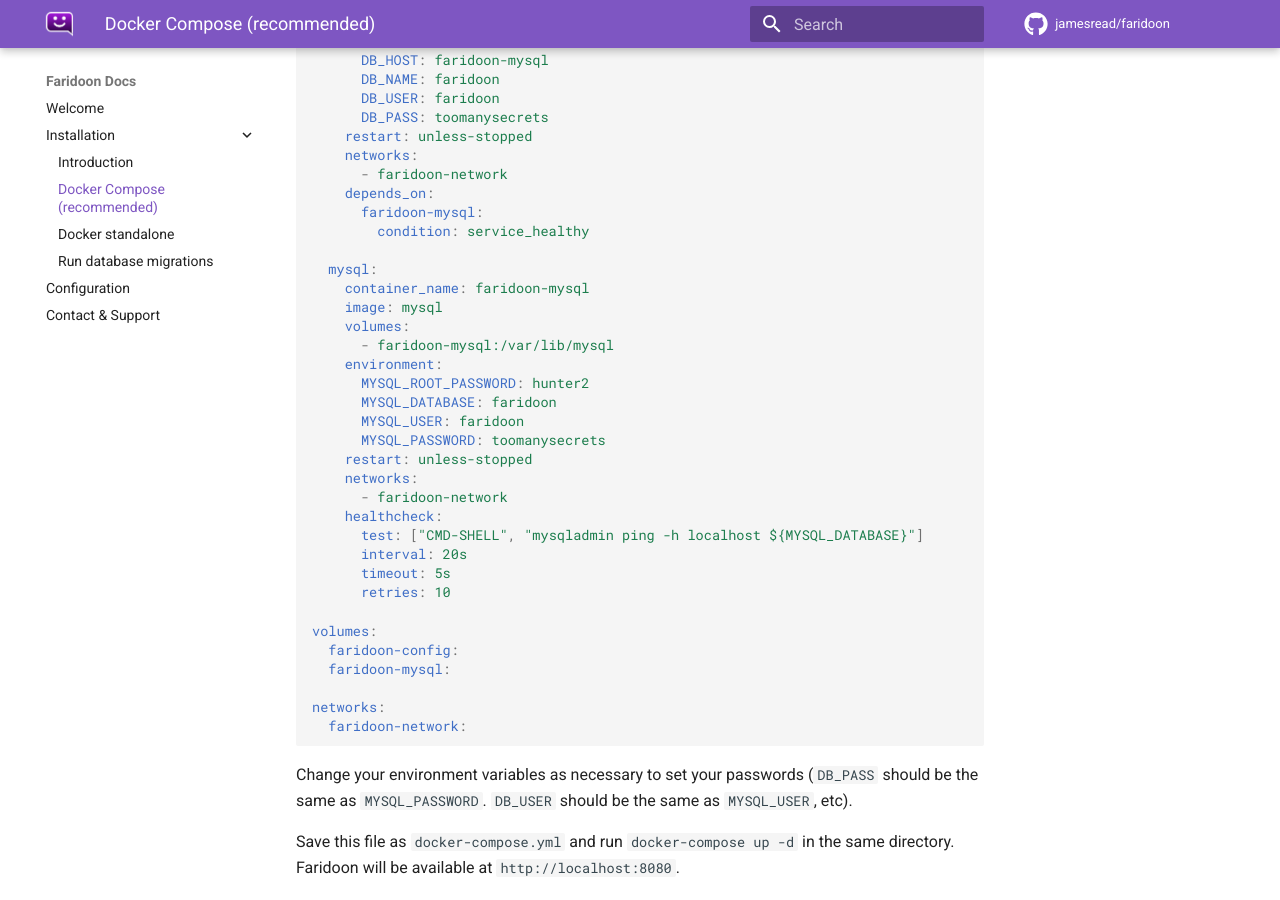
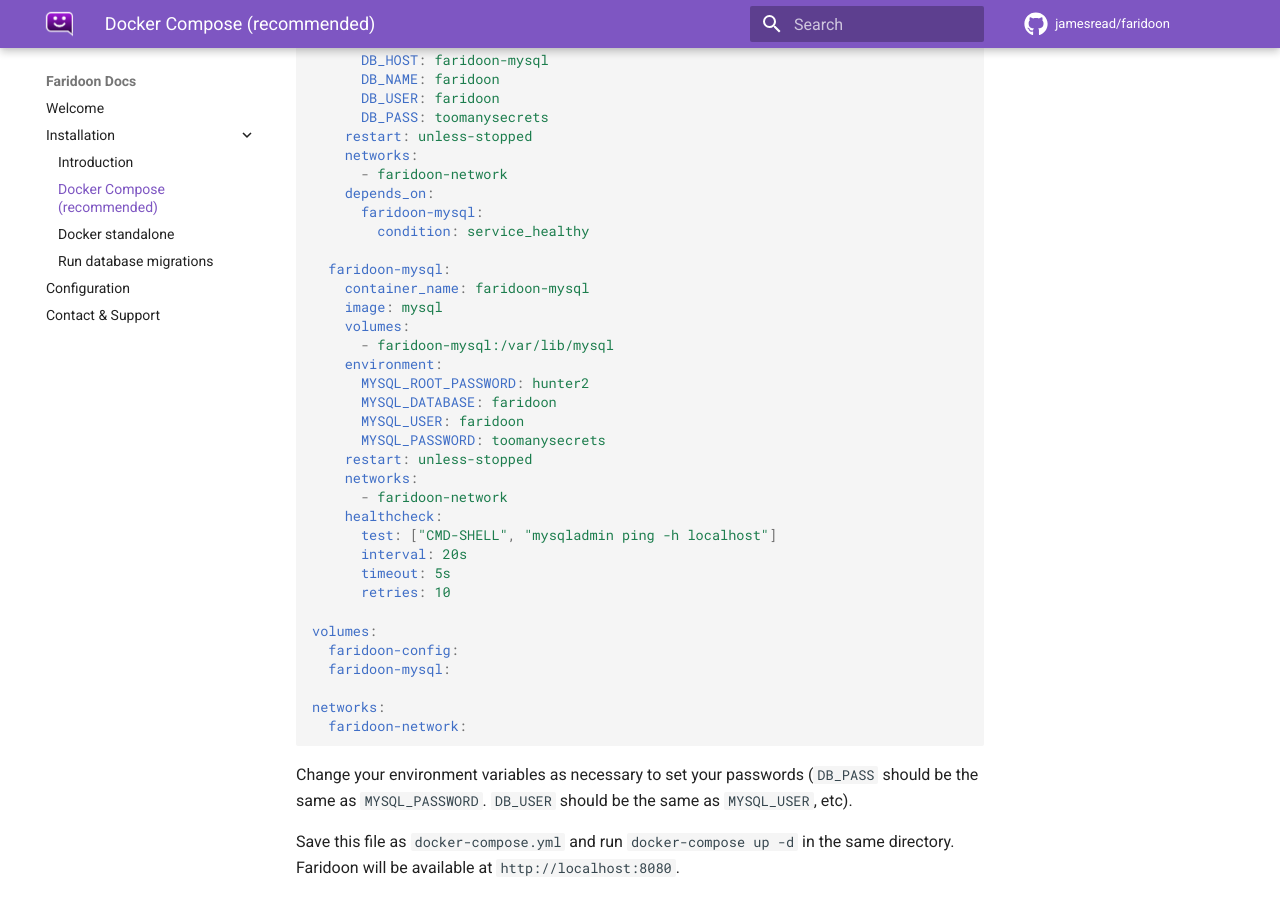
Before and after one commit to jamesread/faridoon, an MkDocs documentation site: the page built from docs/installation/docker-compose.md, in a window 1280 px wide and 900 px high, scrolled down 543 px. Built offline with MkDocs 1.6.1 and Material for MkDocs 9.7.7, drawn with Linux system fonts in a browser that asks for light colours; comment, search, counter and statistics services are not loaded.

Commit message:
improve docker-compose

```diff
--- a/docs/installation/docker-compose.yml
+++ b/docs/installation/docker-compose.yml
@@ -21,7 +21,7 @@ services:
       faridoon-mysql:
         condition: service_healthy
 
-  mysql:
+  faridoon-mysql:
     container_name: faridoon-mysql
     image: mysql
     volumes:
@@ -35,7 +35,7 @@ services:
     networks:
       - faridoon-network
     healthcheck:
-      test: ["CMD-SHELL", "mysqladmin ping -h localhost ${MYSQL_DATABASE}"]
+      test: ["CMD-SHELL", "mysqladmin ping -h localhost"]
       interval: 20s
       timeout: 5s
       retries: 10
```
